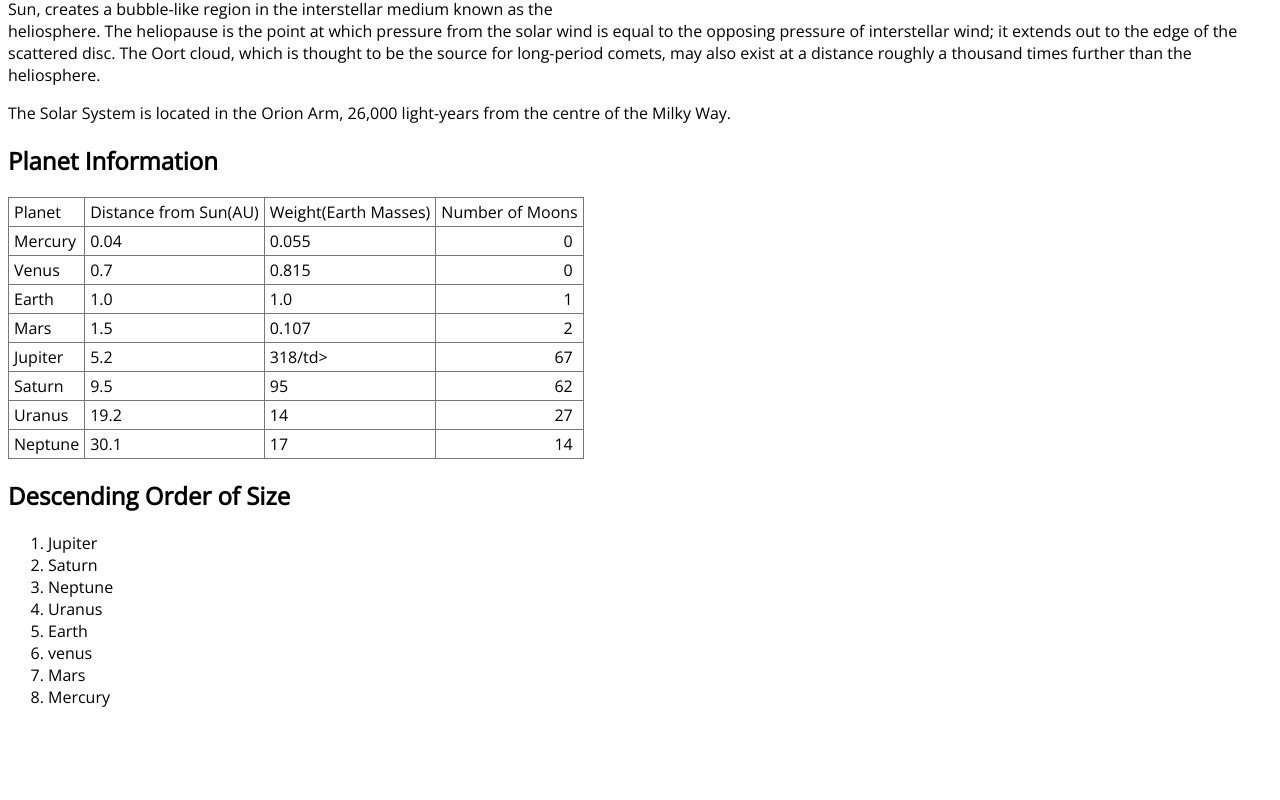
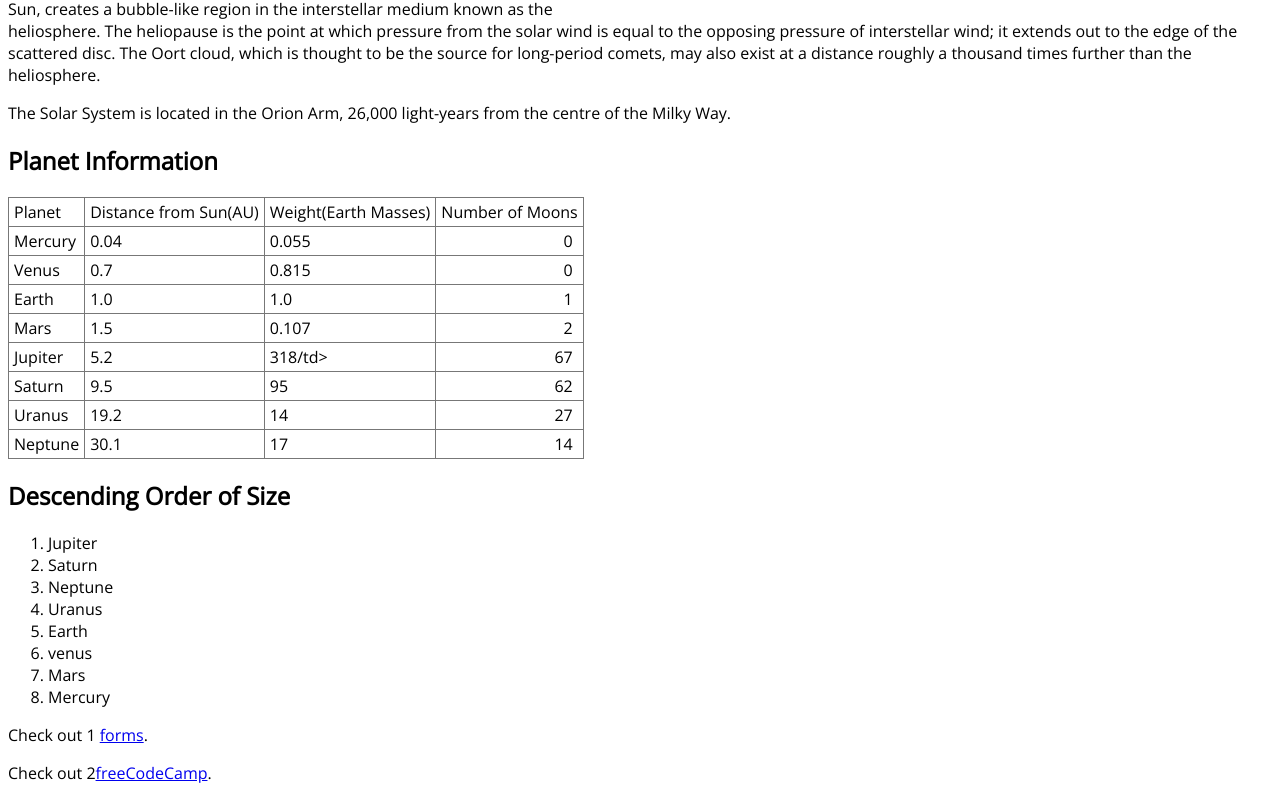
Before and after one commit to seyedghavam-hashemi/ex-solarsystem, a plain HTML site: page index.html in a window 1280 px wide. Shown: the part 457-1257 px from the top of the page. Before the commit the page ends 1181 px from the top, so only its background shows below. Drawn offline with nearby package versions, Linux system fonts and the light colour scheme.

Commit message:
Update index.html

```diff
--- a/index.html
+++ b/index.html
@@ -85,5 +85,9 @@
 		<li>Mars</li>
 		<li>Mercury</li>
 	</ol>
+
+
+	<p>Check out 1 <a href="ex-forms.html" target="_blank">forms</a>.</p>
+	<p>Check out 2<a href="https://www.freecodecamp.org/" target="_blank">freeCodeCamp</a>.</p>
 </body>
 </html>
```
